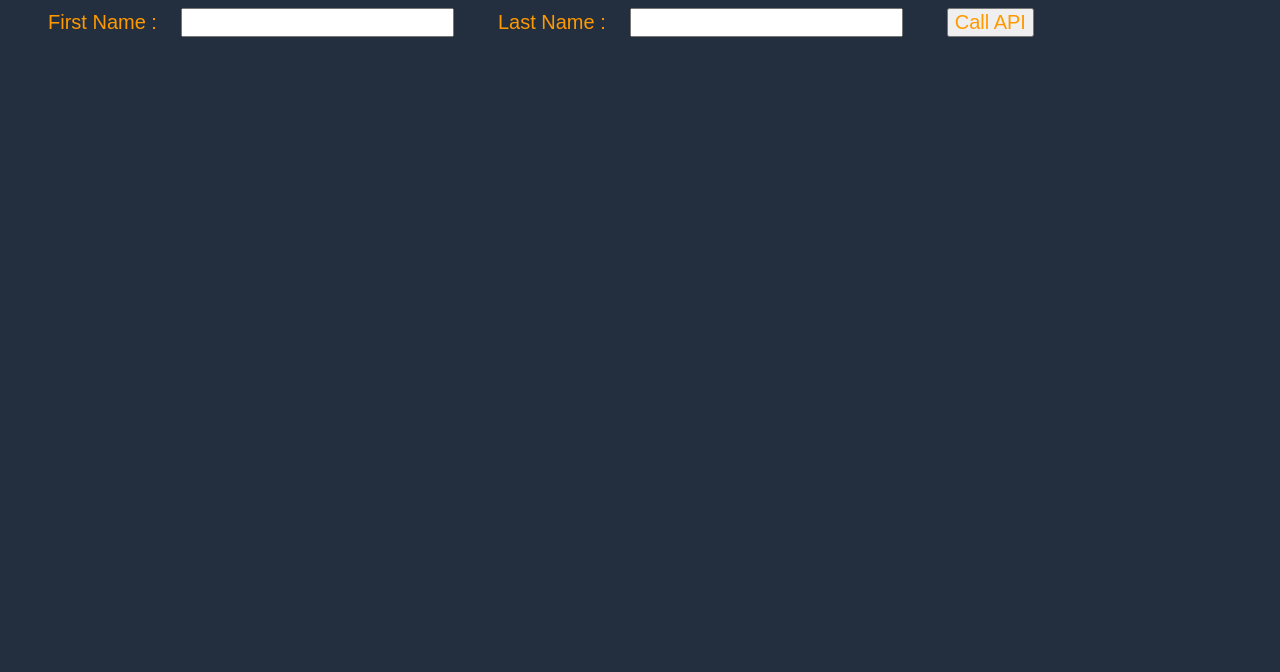
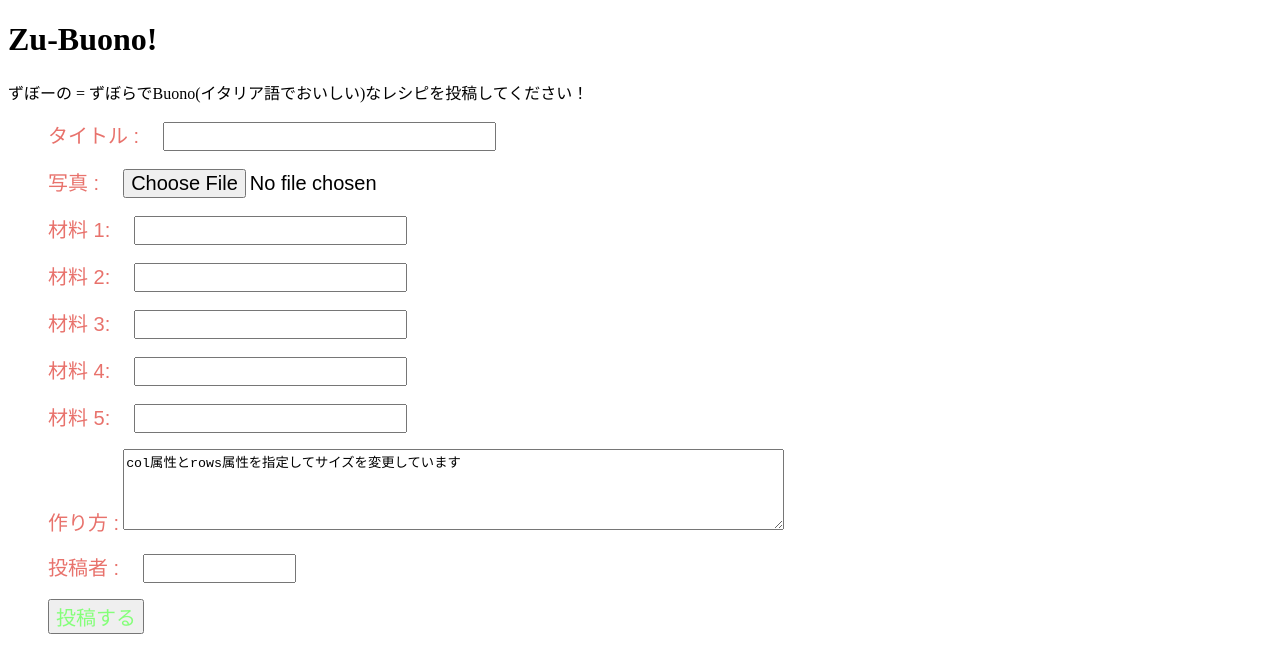
Before and after one commit to Genta-pvt/Zu-Buono, a plain HTML site: page index.html in a window 1280 px wide. Drawn offline with Linux system fonts and the light colour scheme.

Commit message:
edit html

```diff
--- a/index.html
+++ b/index.html
@@ -2,20 +2,26 @@
 <html>
 <head>
     <meta charset="UTF-8">
-    <title>Hello World</title>
+    <title>Zu-Buono!</title>
     <!-- Add some CSS to change client UI -->
     <style>
     body {
-        background-color: #232F3E;
+        background-color: #ffffff;
         }
-    label, button {
-        color: #FF9900;
+    label {
+        color: #e8726c;
+        font-family: Arial, Helvetica, sans-serif;
+        font-size: 20px;
+        margin-left: 40px;
+        }
+    button {
+        color: #84ff79;
         font-family: Arial, Helvetica, sans-serif;
         font-size: 20px;
         margin-left: 40px;
         }
      input {
-        color: #232F3E;
+        color: #000000;
         font-family: Arial, Helvetica, sans-serif;
         font-size: 20px;
         margin-left: 20px;
@@ -47,12 +53,46 @@
 </head>
 <body>
     <form>
-        <label>First Name :</label>
-        <input type="text" id="fName">
-        <label>Last Name :</label>
-        <input type="text" id="lName">
+        <h1>Zu-Buono!</h1>
+        <P>ずぼーの = ずぼらでBuono(イタリア語でおいしい)なレシピを投稿してください！</P>
+        <p>
+            <label>タイトル :</label>
+            <input type="text" maxlength="15" size="25"  id=" title">
+        </p>
+        <p>
+            <label>写真 :</label>
+            <input type="file" id="picture">
+        </p>
+        <p>
+            <label>材料 1:</label>
+            <input type="text" maxlength="10" size="20" id="fName">
+        </p>
+        <p>
+            <label>材料 2:</label>
+            <input type="text" maxlength="10" size="20" id="fName">
+        </p>
+        <p>
+            <label>材料 3:</label>
+            <input type="text" maxlength="10" size="20" id="fName">
+        </p>
+        <p>
+            <label>材料 4:</label>
+            <input type="text" maxlength="10" size="20" id="fName">
+        </p>
+        <p>
+            <label>材料 5:</label>
+            <input type="text" maxlength="10" size="20" id="fName">
+        </p>
+        <p>
+            <label>作り方 :</label>
+            <textarea rows="5" cols="80" maxlength="200">col属性とrows属性を指定してサイズを変更しています</textarea>
+        </p>
+        <p>
+            <label>投稿者 :</label>
+            <input type="text" size="10" id="fName">
+        </p>
         <!-- set button onClick method to call function we defined passing input values as parameters -->
-        <button type="button" onclick="callAPI(document.getElementById('fName').value,document.getElementById('lName').value)">Call API</button>
+        <button type="button" onclick="callAPI(document.getElementById('fName').value,document.getElementById('lName').value)">投稿する</button>
     </form>
 </body>
 </html>
```
Also changed, not shown: 1 other file.
